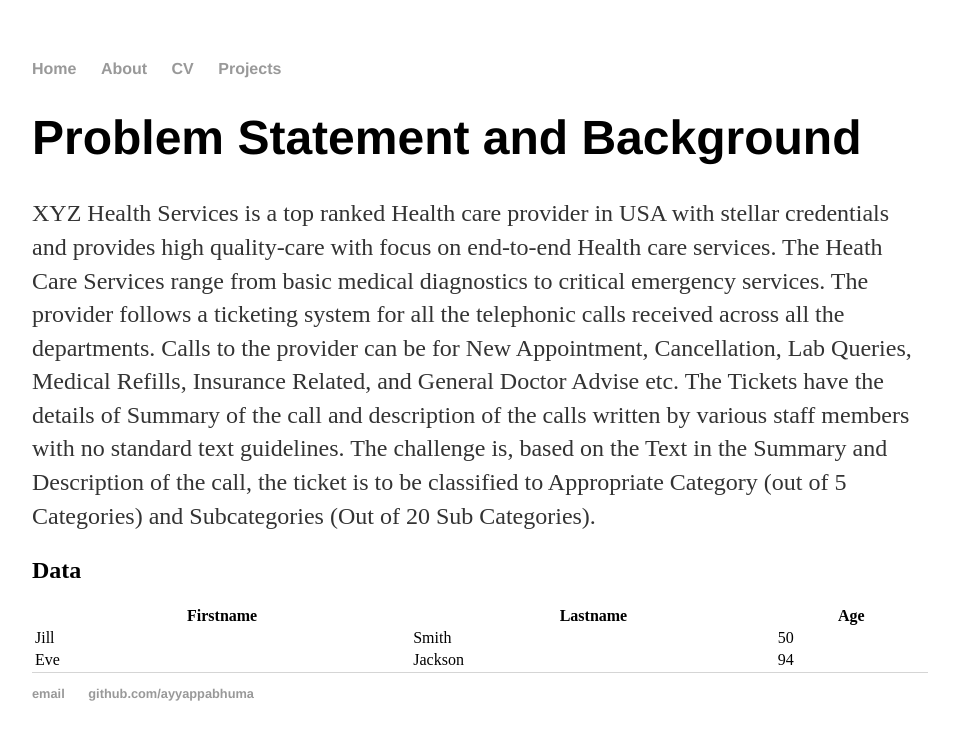
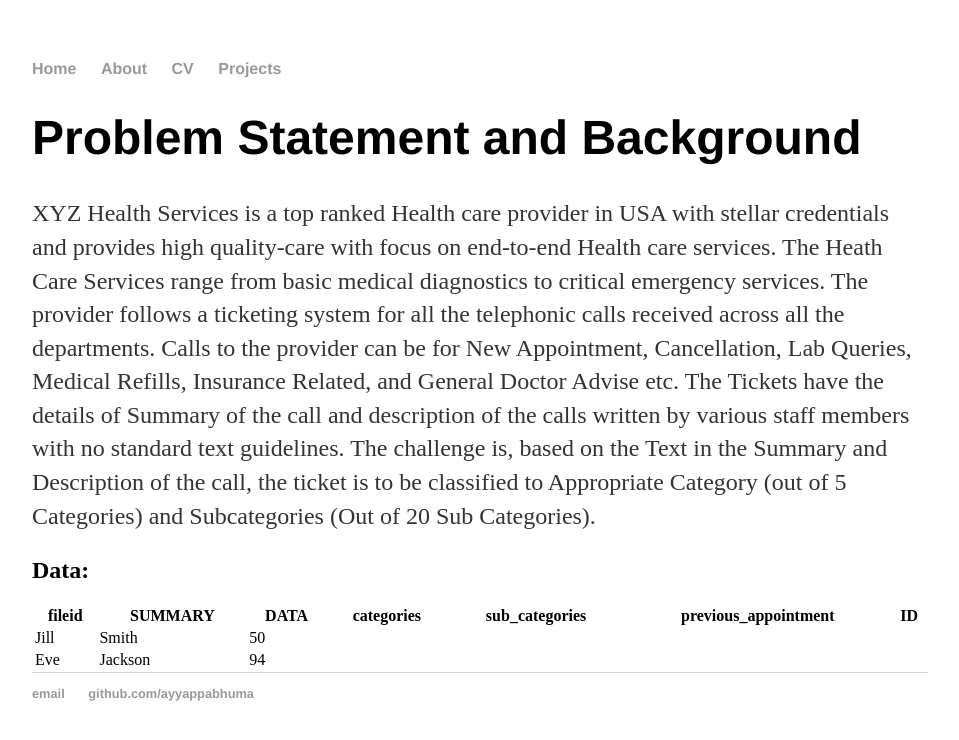
Before and after one commit to abhuma1211/Hello-World, a Jekyll site: the page built from textclassification.html, in a window 1280 px wide. Shown: the top 740 px of the page, without its empty margins (160-1119 px from the left). Built offline with Jekyll 4.4.1, drawn with Linux system fonts in a browser that asks for light colours.

Commit message:
Update textclassification.html

```diff
--- a/textclassification.html
+++ b/textclassification.html
@@ -14,12 +14,16 @@ description of the calls written by various staff members with no standard text
 The challenge is, based on the Text in the Summary and Description of the call, the ticket is to be
 classified to Appropriate Category (out of 5 Categories) and Subcategories (Out of 20 Sub
 Categories).</p>
-	<h2>Data</h2>
+	<h2>Data:</h2>
 		<table style="width:100%">
   		  <tr>
-    		    <th>Firstname</th>
-    		    <th>Lastname</th>
-    		    <th>Age</th>
+    		    <th>fileid</th>
+    		    <th>SUMMARY</th>
+    		    <th>DATA</th>
+		    <th>categories</th>
+		    <th>sub_categories</th>
+	            <th>previous_appointment</th>
+	            <th>ID</th>
   		  </tr>
   		  <tr>
     		    <td>Jill</td>
```
